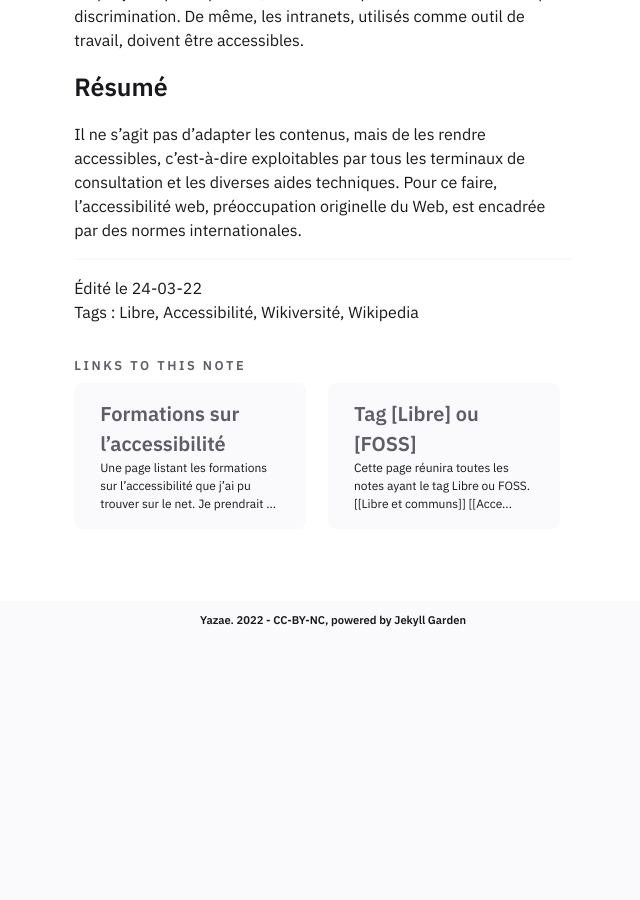
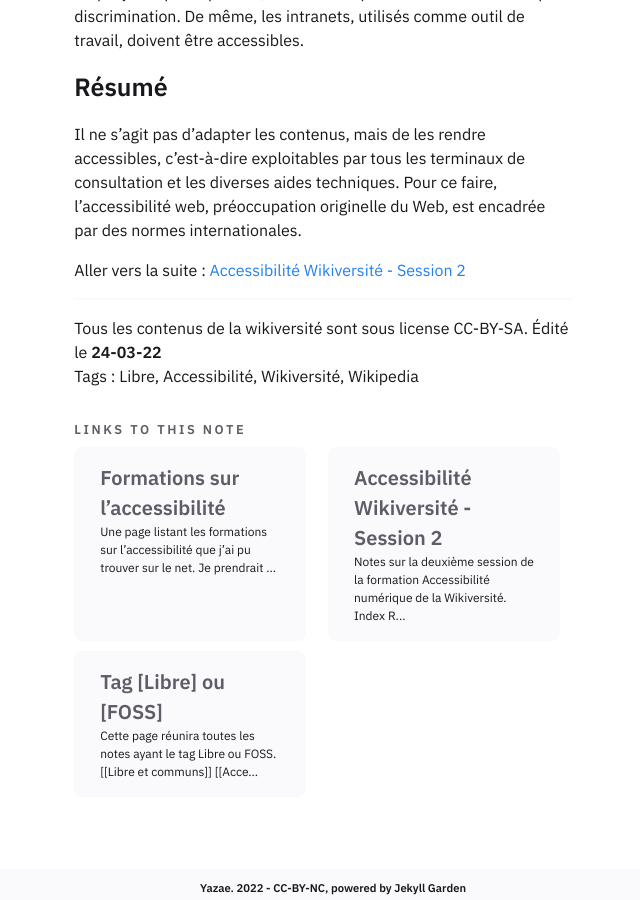
Before and after one commit to yazae/yazae.github.io, a Jekyll site: the page built from _notes/Public/Accessibilité numérique (2015) - Wikiversité.md, in a window 1280 px wide and 900 px high, scrolled down 3184 px. Shown: the whole window, without its empty margins (317-957 px from the left). Built offline with Jekyll 4.4.1, drawn with Linux system fonts in a browser that asks for light colours; before the commit the page ends 3880 px from its top, so only the background shows below that; some of the changed text lies outside the part shown.

Commit message:
Ajout page

```diff
--- a/_notes/Public/Accessibilité numérique (2015) - Wikiversité.md
+++ b/_notes/Public/Accessibilité numérique (2015) - Wikiversité.md
@@ -4,7 +4,7 @@ notetype : feed
 date : 01-03-2022
 ---
 
-Notes sur la formation Accessibilité numérique de la Wikiversité.
+Notes sur la formation [Accessibilité numérique de la Wikiversité](https://fr.wikiversity.org/wiki/Comprendre_l_accessibilite_numerique-Notions_de_base#comprendrelaccessibilite).
 
 ## Index
 Retour vers les [[Formations sur l’accessibilité]].
@@ -86,6 +86,9 @@ Pour les sites privés, qui ne sont pas soumis à cette obligation légale, la n
 
 Il ne s’agit pas d’adapter les contenus, mais de les rendre accessibles, c’est-à-dire exploitables par tous les terminaux de consultation et les diverses aides techniques. Pour ce faire, l’accessibilité web, préoccupation originelle du Web, est encadrée par des normes internationales.
 
+Aller vers la suite : [[Accessibilité Wikiversité - Session 2]]
+
 ----
-Édité le 24-03-22
+Tous les contenus de la wikiversité sont sous license CC-BY-SA.
+Édité le **24-03-22**
 Tags : Libre, Accessibilité, Wikiversité, Wikipedia
--- a/_notes/Public/Tags/Tag Libre.md
+++ b/_notes/Public/Tags/Tag Libre.md
@@ -6,7 +6,8 @@ date : 25-03-2022
 Cette page réunira toutes les notes ayant le tag **Libre** ou **FOSS**.
 
 - [[Libre et communs]]
-- [[Accessibilité numérique (2015) - Wikiversité]]
+- [[Accessibilité numérique (2015) - Wikiversité]] (Session 1)
+	- [[Accessibilité Wikiversité - Session 2]]
 - [[Getting started on Wikipedia]]
 - [[Problèmes bluetooth sur Ubuntu]]
 
```
Also changed, not shown: _notes/Public/Accessibilité Wikiversité - Session 2.md (added, +64 -0 lines).
